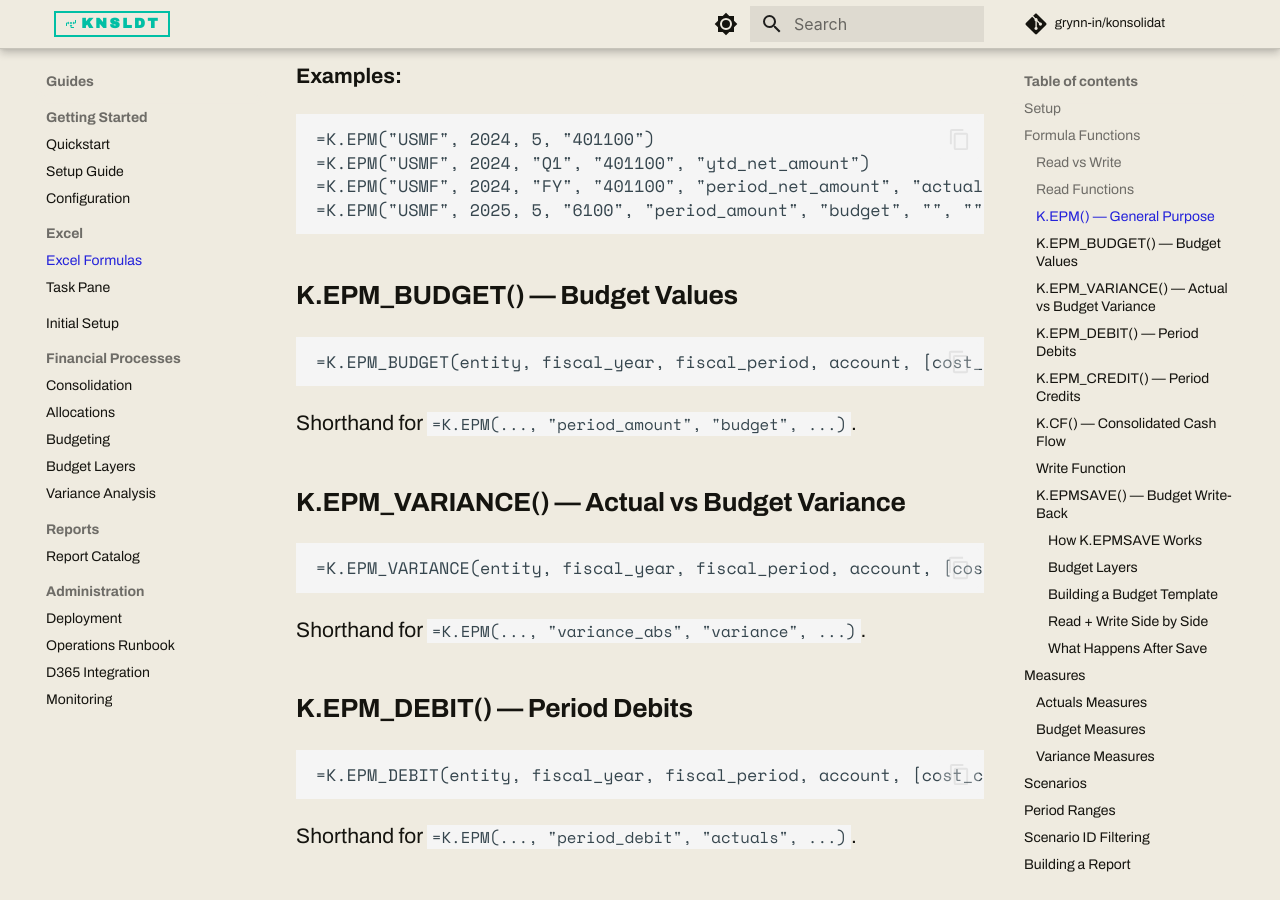
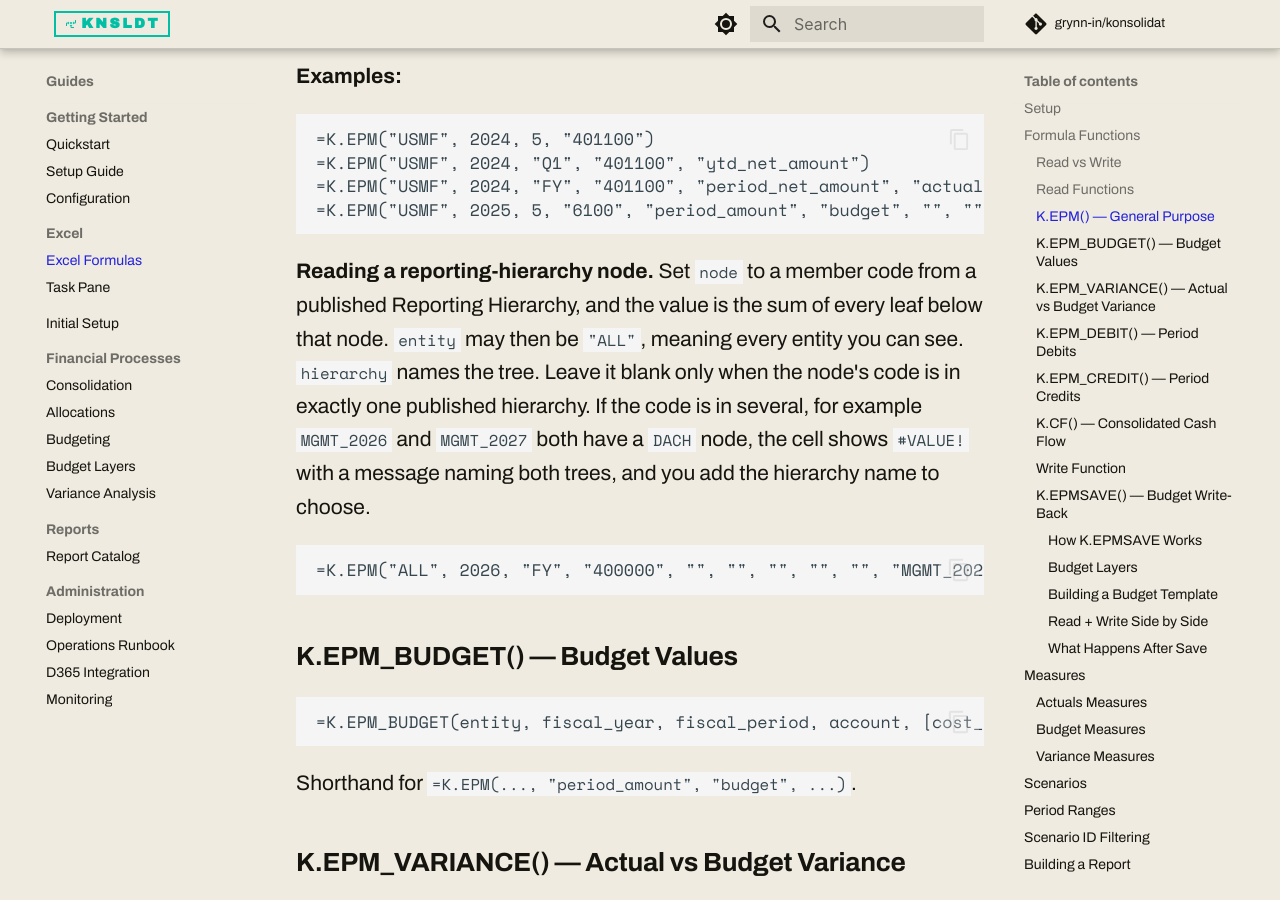
Before and after one commit to grynn-in/konsolidat, an MkDocs documentation site: the page built from docs/user-guide/excel-formulas-guide.md, in a window 1280 px wide and 900 px high, scrolled down 2308 px. Built offline with MkDocs 1.6.1 and Material for MkDocs 9.7.7, drawn with Linux system fonts in a browser that asks for light colours; comment, search, counter and statistics services are not loaded.

Commit message:
docs: K.EPM hierarchy node resolution — blank hierarchy only when the node is in one tree
Co-Authored-By: Claude Opus 5 (1M context) <noreply@anthropic.com>
Claude-Session: https://claude.ai/code/session_013WewQKFQgG7o2M3mUDPRR5

````diff
--- a/docs/user-guide/excel-formulas-guide.md
+++ b/docs/user-guide/excel-formulas-guide.md
@@ -50,6 +50,18 @@ The five `K.EPM` read functions share the same parameter pattern. They differ on
 =K.EPM("USMF", 2024, "Q1", "401100", "ytd_net_amount")
 =K.EPM("USMF", 2024, "FY", "401100", "period_net_amount", "actuals", "SALES")
 =K.EPM("USMF", 2025, 5, "6100", "period_amount", "budget", "", "", "BUDGET_2025")
+```
+
+**Reading a reporting-hierarchy node.** Set `node` to a member code from a
+published Reporting Hierarchy, and the value is the sum of every leaf below
+that node. `entity` may then be `"ALL"`, meaning every entity you can see.
+`hierarchy` names the tree. Leave it blank only when the node's code is in
+exactly one published hierarchy. If the code is in several, for example
+`MGMT_2026` and `MGMT_2027` both have a `DACH` node, the cell shows `#VALUE!`
+with a message naming both trees, and you add the hierarchy name to choose.
+
+```
+=K.EPM("ALL", 2026, "FY", "400000", "", "", "", "", "", "MGMT_2026", "DACH")
 ```
 
 ### K.EPM_BUDGET() — Budget Values
````
